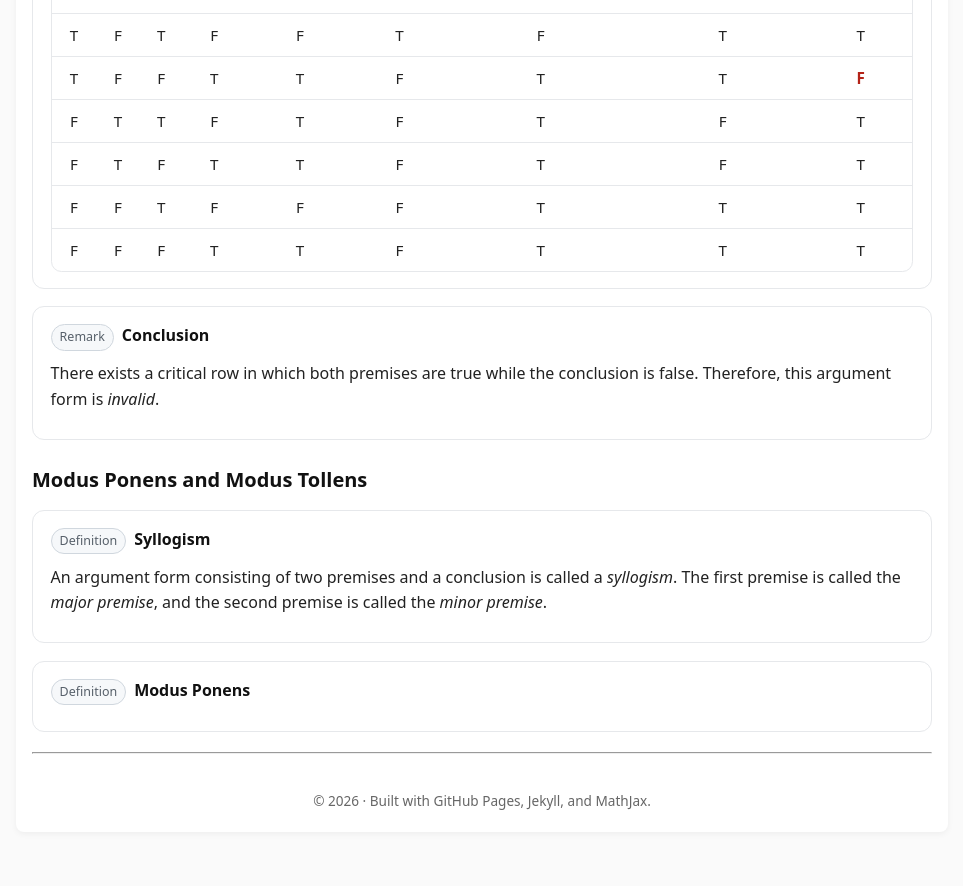
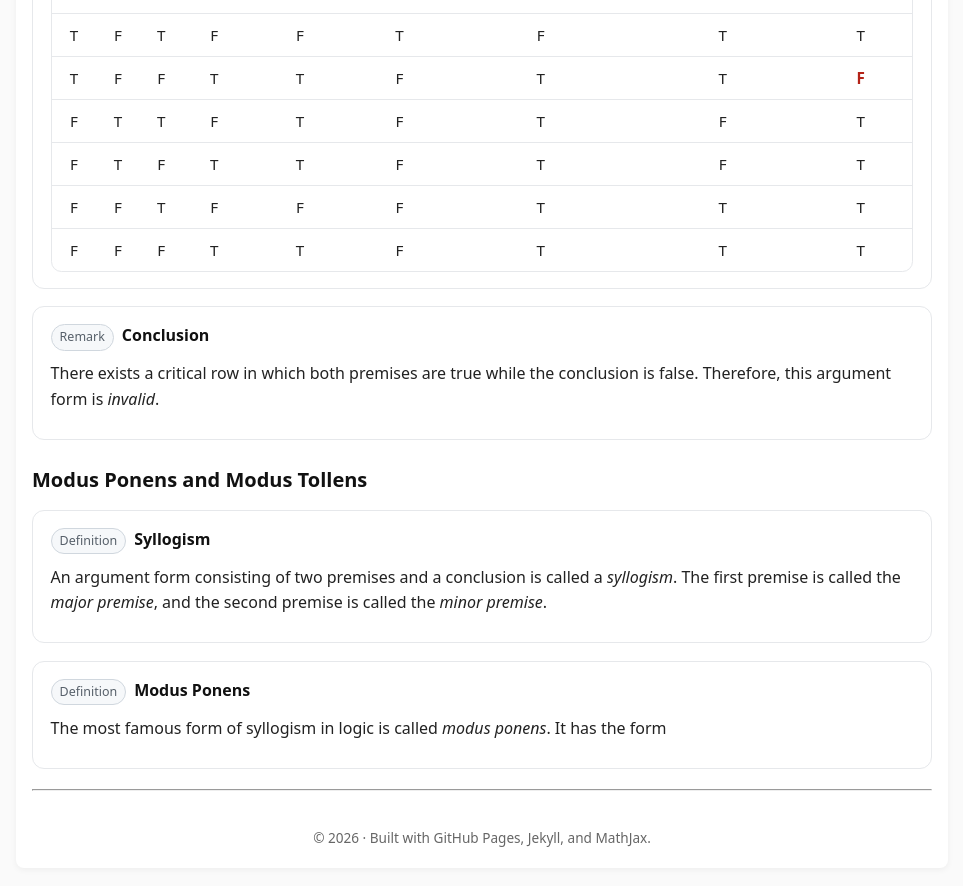
Before and after one commit to SaleemKamaludin/SaleemKamaludin.github.io, a Jekyll site: the page built from courses/comp1604/lecture-notes/lecture-01/index.md, in a window 1280 px wide and 900 px high, scrolled down 3112 px. Shown: the top 886 px of the window, without its empty margins (158-1121 px from the left). Built offline with Jekyll 4.4.1, drawn with Linux system fonts in a browser that asks for light colours; before the commit the page ends 3976 px from its top, so only the background shows below that.

Commit message:
Update index.md

```diff
--- a/courses/comp1604/lecture-notes/lecture-01/index.md
+++ b/courses/comp1604/lecture-notes/lecture-01/index.md
@@ -955,3 +955,9 @@ permalink: /courses/comp1604/lecture-notes/lecture-01/
       <span class="tag">Definition</span>
       <h5 class="title">Modus Ponens</h5>
     </div>
+
+
+
+    <p>
+      The most famous form of syllogism in logic is called <em>modus ponens</em>. It has the form
+    </p>
```
